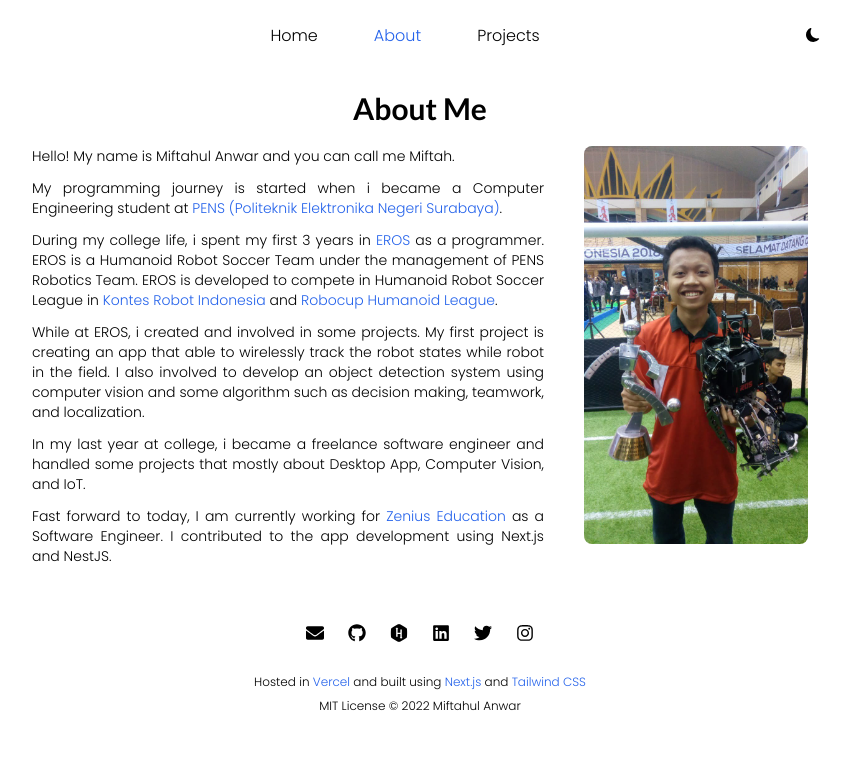
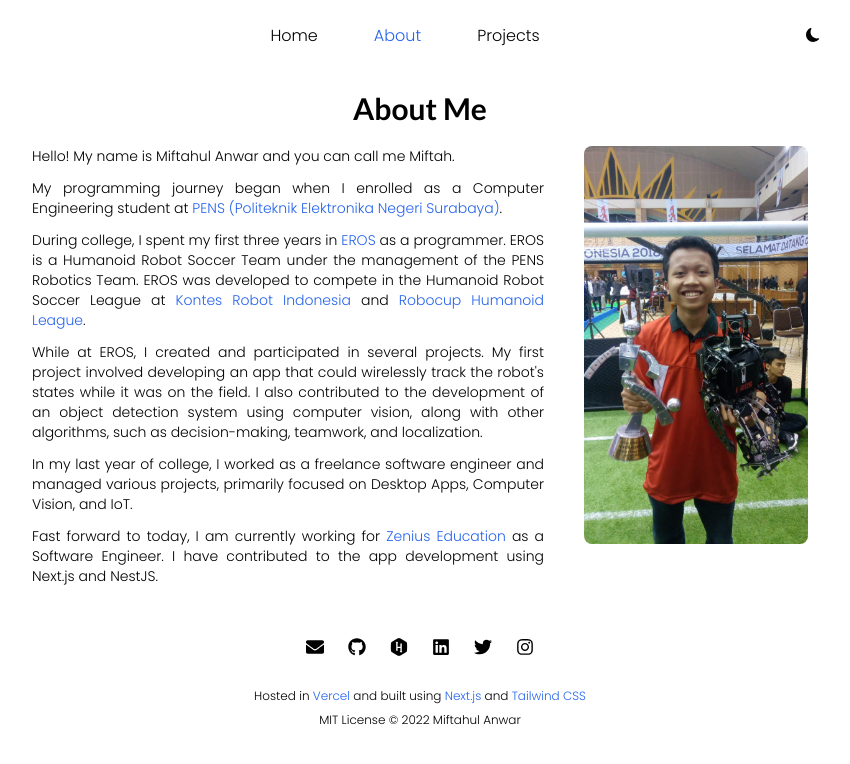
Before and after one commit to mifwar/personal_site, a Next.js app: page /about in a window 1280 px wide. Shown: the top 764 px of the page, without its empty margins (220-1070 px from the left). Built offline with nearby package versions, Linux system fonts and the light colour scheme.

Commit message:
add some replacement on about page

```diff
--- a/pages/about/index.js
+++ b/pages/about/index.js
@@ -66,7 +66,7 @@ const About = () => {
                 Hello! My name is Miftahul Anwar and you can call me Miftah.
               </p>
               <p className="my-3 xs:mr-7">
-                My programming journey is started when i became a Computer
+                My programming journey began when I enrolled as a Computer
                 Engineering student at
                 {customLink(
                   "https://www.pens.ac.id/",
@@ -75,11 +75,11 @@ const About = () => {
                 .
               </p>
               <p className="my-3 xs:mr-7">
-                During my college life, i spent my first 3 years in
+                During college, I spent my first three years in
                 {customLink("https://erosrobotic.id/", " EROS ")} as a
                 programmer. EROS is a Humanoid Robot Soccer Team under the
-                management of PENS Robotics Team. EROS is developed to compete
-                in Humanoid Robot Soccer League in
+                management of the PENS Robotics Team. EROS was developed to
+                compete in the Humanoid Robot Soccer League at
                 {customLink(
                   "https://kontesrobotindonesia.id",
                   " Kontes Robot Indonesia "
@@ -92,23 +92,23 @@ const About = () => {
                 .
               </p>
               <p className="my-3 xs:mr-7">
-                While at EROS, i created and involved in some projects. My first
-                project is creating an app that able to wirelessly track the
-                robot states while robot in the field. I also involved to
-                develop an object detection system using computer vision and
-                some algorithm such as decision making, teamwork, and
-                localization.
+                While at EROS, I created and participated in several projects.
+                My first project involved developing an app that could
+                wirelessly track the robot's states while it was on the field. I
+                also contributed to the development of an object detection
+                system using computer vision, along with other algorithms, such
+                as decision-making, teamwork, and localization.
               </p>
               <p className="my-3 xs:mr-7">
-                In my last year at college, i became a freelance software
-                engineer and handled some projects that mostly about Desktop
-                App, Computer Vision, and IoT.
+                In my last year of college, I worked as a freelance software
+                engineer and managed various projects, primarily focused on
+                Desktop Apps, Computer Vision, and IoT.
               </p>
               <p className="my-3 xs:mr-7">
                 Fast forward to today, I am currently working for
                 {customLink("https://www.zenius.net/", " Zenius Education ")}
-                as a Software Engineer. I contributed to the app development
-                using Next.js and NestJS.
+                as a Software Engineer. I have contributed to the app
+                development using Next.js and NestJS.
               </p>
             </div>
             <Image
```
